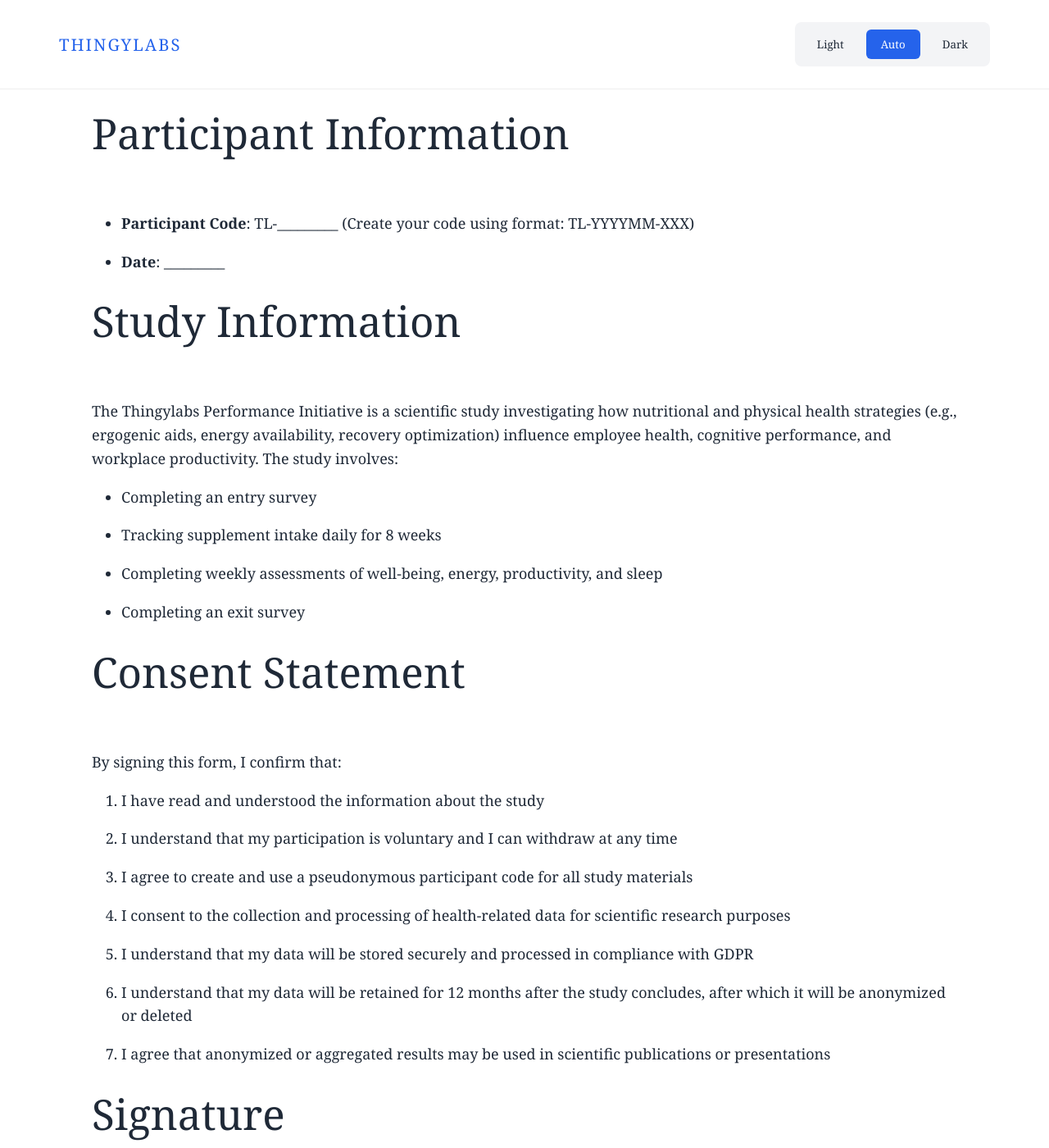
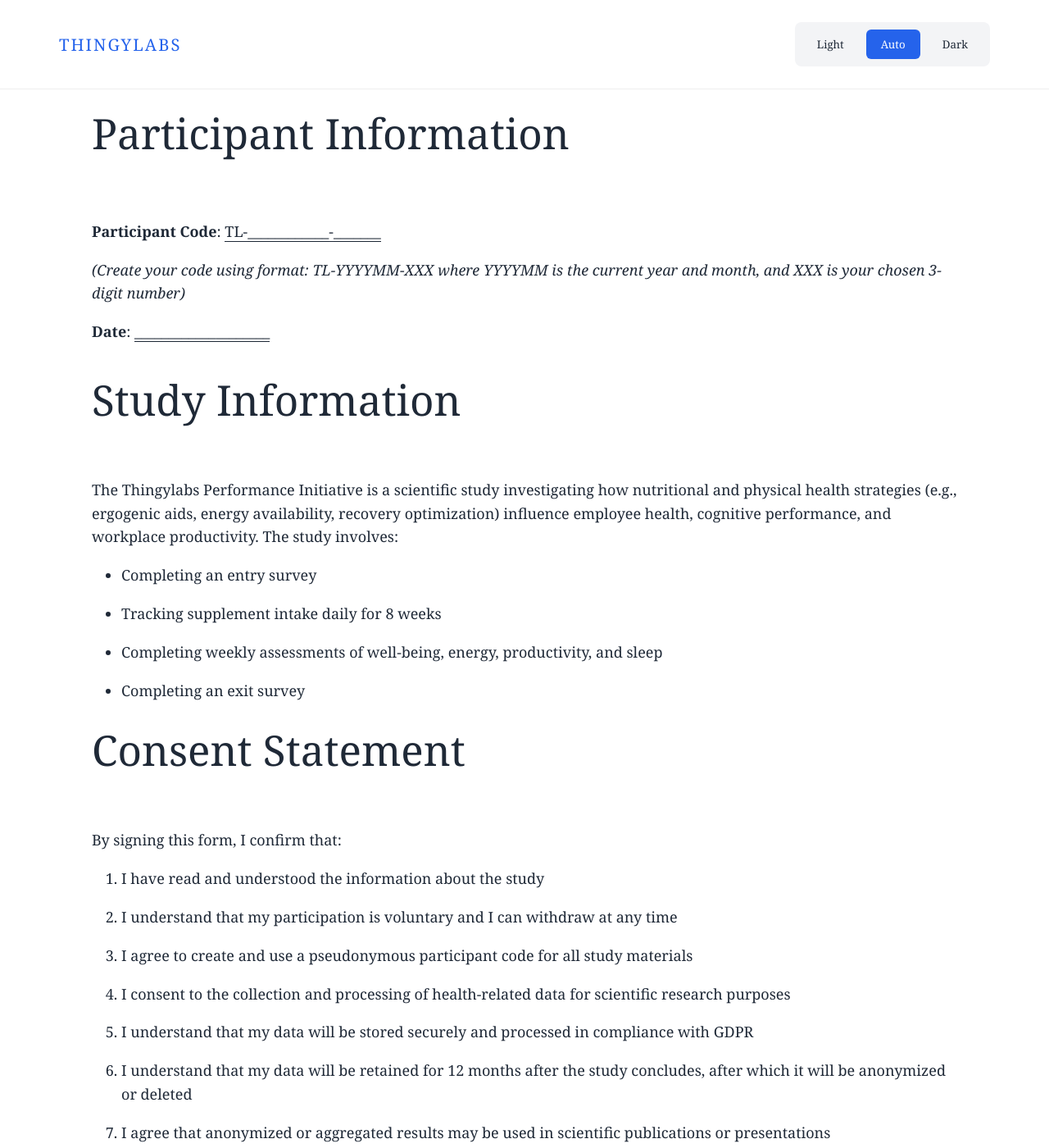
Before and after one commit to thingylabs/performance.thingylabs.io, a Jekyll site: the page built from docs/s1-consent-form.md, in a window 1280 px wide and 1400 px high, scrolled down 593 px. Shown: the whole window at 82% size. Built offline with Jekyll 4.4.1, drawn with Linux system fonts in a browser that asks for light colours; some web fonts are replaced; some of the changed text lies outside the part shown.

Commit message:
Add instructions how to generate pseudonym

```diff
--- a/docs/s1-consent-form.md
+++ b/docs/s1-consent-form.md
@@ -9,8 +9,11 @@ subheading: This consent form is required for participation in the Thingylabs Pe
 This study uses a pseudonymous approach to protect your privacy while allowing us to track your progress across multiple surveys. You will create a unique participant code that you'll use throughout the study instead of providing your name or other directly identifying information.
 
 ## Participant Information
-- **Participant Code**: TL-_________________ (Create your code using format: TL-YYYYMM-XXX)
-- **Date**: _________________________
+<div class="print-options">
+  <p><strong>Participant Code</strong>: <span class="write-in">TL-____________-_______</span></p>
+  <p><em>(Create your code using format: TL-YYYYMM-XXX where YYYYMM is the current year and month, and XXX is your chosen 3-digit number)</em></p>
+  <p><strong>Date</strong>: <span class="write-in">____________________</span></p>
+</div>
 
 ## Study Information
 The Thingylabs Performance Initiative is a scientific study investigating how nutritional and physical health strategies (e.g., ergogenic aids, energy availability, recovery optimization) influence employee health, cognitive performance, and workplace productivity. The study involves:
@@ -32,8 +35,10 @@ By signing this form, I confirm that:
 7. I agree that anonymized or aggregated results may be used in scientific publications or presentations
 
 ## Signature
-- **Signature**: _________________________
-- **Date**: _________________________
+<div class="print-options">
+  <p><strong>Signature</strong>: <span class="write-in-line"></span></p>
+  <p><strong>Date</strong>: <span class="write-in">____________________</span></p>
+</div>
 
 ## Data Protection
 Your data will be processed in accordance with the General Data Protection Regulation (GDPR). You have the right to access, rectify, erase, restrict, object to processing, and request portability of your data. To exercise these rights, please contact us with your participant code.
```
